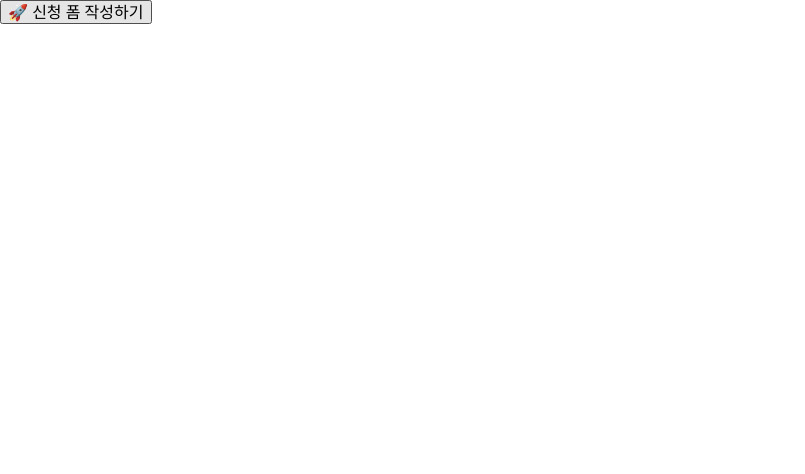
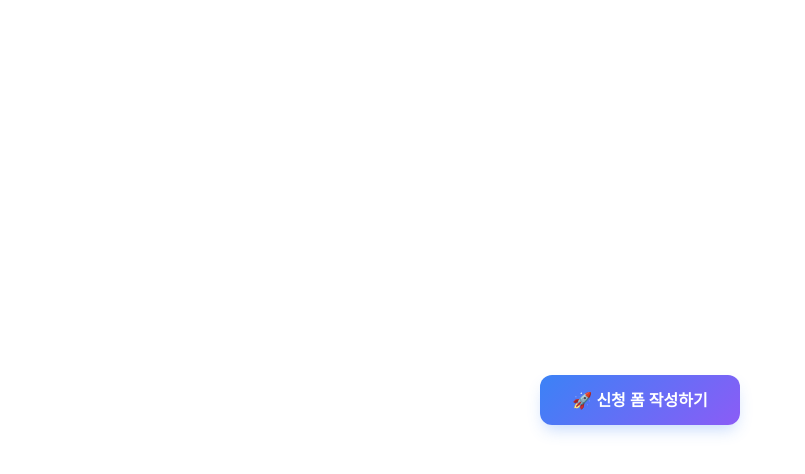
Before and after one commit to ckdwns9121/accessibility-friendly-modal-form, a React (Vite) app: page / in a window 1280 px wide. Shown: the top 474 px of the page, without its empty margins (0-805 px from the left). Built offline with nearby package versions, Linux system fonts and the light colour scheme.

Commit message:
chore: css 파일 분리

```diff
--- /dev/null
+++ b/src/ModalFormPage.css
@@ -0,0 +1,66 @@
+/* 메인 페이지 스타일 */
+.container {
+  min-height: 100vh;
+  display: flex;
+  align-items: center;
+  justify-content: center;
+  padding: 20px;
+  box-sizing: border-box;
+}
+
+.content {
+  text-align: center;
+  background: white;
+  padding: 48px 32px;
+  border-radius: 16px;
+  max-width: 500px;
+  width: 100%;
+}
+
+.open-button {
+  background: linear-gradient(135deg, #3b82f6 0%, #8b5cf6 100%);
+  color: white;
+  border: none;
+  padding: 16px 32px;
+  border-radius: 12px;
+  font-size: 16px;
+  font-weight: 600;
+  cursor: pointer;
+  transition: all 0.3s ease;
+  box-shadow: 0 8px 16px -4px rgba(59, 130, 246, 0.3);
+  display: inline-flex;
+  align-items: center;
+  gap: 8px;
+}
+
+.open-button:hover {
+  background: linear-gradient(135deg, #2563eb 0%, #7c3aed 100%);
+  transform: translateY(-2px);
+  box-shadow: 0 12px 20px -4px rgba(59, 130, 246, 0.4);
+}
+
+.open-button:active {
+  transform: translateY(0);
+  box-shadow: 0 4px 8px -2px rgba(59, 130, 246, 0.3);
+}
+
+.open-button:focus-visible {
+  outline: 2px solid #3b82f6;
+  outline-offset: 2px;
+}
+
+/* 반응형 메인 페이지 */
+@media (max-width: 640px) {
+  .container {
+    padding: 16px;
+  }
+
+  .content {
+    padding: 32px 24px;
+  }
+
+  .open-button {
+    padding: 14px 28px;
+    font-size: 14px;
+  }
+}
--- a/src/ModalFormPage.tsx
+++ b/src/ModalFormPage.tsx
@@ -1,5 +1,6 @@
 import { useRef } from "react";
 import { useModal } from "./provider/ModalProvider";
+import "./modalFormPage.css";
 
 const ModalFormPage = () => {
   const buttonRef = useRef<HTMLButtonElement>(null);
```
